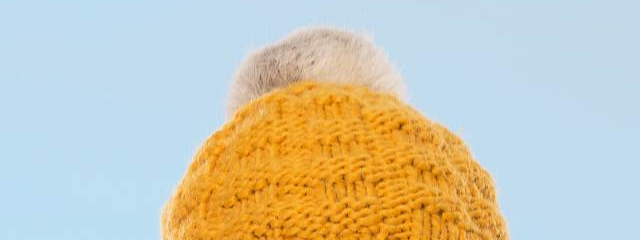
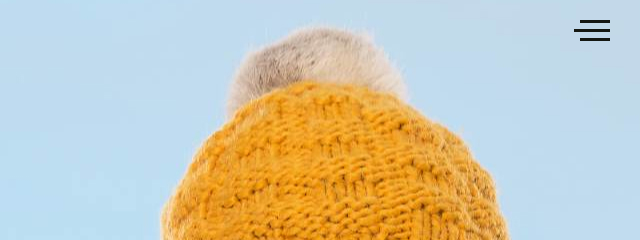
Before and after one commit to Studdnet/maket-portfolio-Petrichenko, a website: page src/index.html in a window 1280 px wide. Shown: the top 240 px of the page, 640-1280 px from the left. Drawn offline with nearby package versions, Linux system fonts and the light colour scheme; files that its build step writes are made by us from their sources; files whose address does not match are found by name.

Commit message:
create burger-menu

```diff
--- a/src/index.html
+++ b/src/index.html
@@ -84,6 +84,11 @@
 		</div>
 	</aside>
 	<section class="promo">
+		<div class="burger">
+			<span></span>
+			<span class="long"></span>
+			<span></span>
+		</div>
 		<div class="container">
 			<div class="title title_fz16 circle">Меня зовут Александра Смит</div>
 			<h1 class="title title_fz48 promo__title">Я web-разработчик из города Москва</h1>
--- /dev/null
+++ b/src/sass/blocks/_burger.scss
@@ -0,0 +1,21 @@
+.burger {
+	position: absolute;
+	top: 20px;
+	right: 30px;
+	height: 21px;
+	display: flex;
+	flex-direction: column;
+	justify-content: space-between;
+	align-items: flex-end;
+	cursor: pointer;
+	span {
+		display: block;
+		width: 30px;
+		height: 3px;
+		background: #151812;
+	}
+
+	span.long {
+		width: 36px;
+	}
+}
--- a/src/sass/style.scss
+++ b/src/sass/style.scss
@@ -44,3 +44,4 @@
 @import "blocks/title";
 @import "blocks/buttons";
 @import "blocks/sidepanel";
+@import "blocks/burger";
```
Also changed, not shown: dist/css/style.min.css, dist/index.html.
